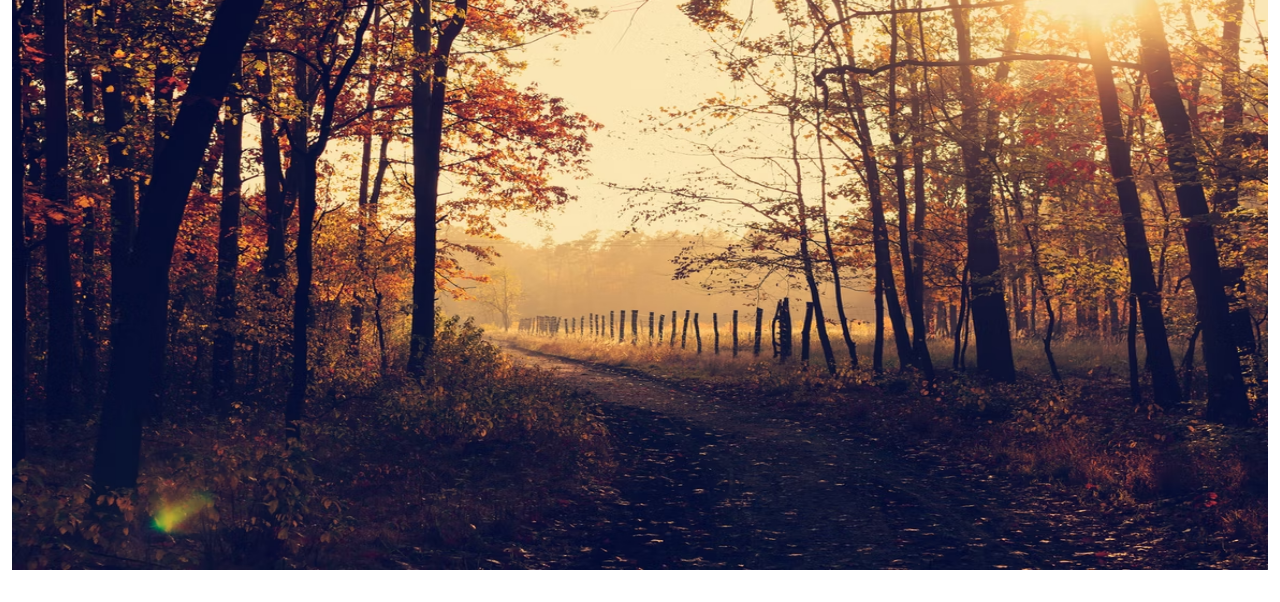
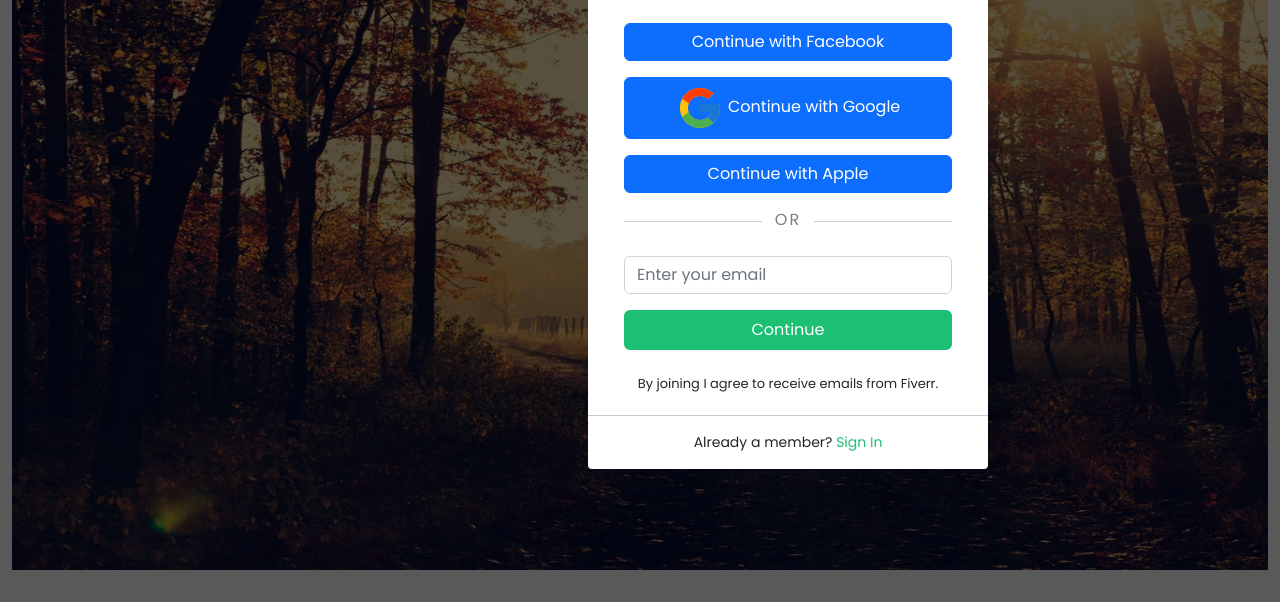
Before and after one commit to Roshan-hash-creator/Fiver-login-page, a plain HTML site: page index.html in a window 1280 px wide. Shown: the part 198-800 px from the top of the page. Drawn offline with nearby package versions, Linux system fonts and the light colour scheme.

Commit message:
Signin Popup functionalities updated

```diff
--- a/index.html
+++ b/index.html
@@ -19,6 +19,8 @@
 </head>
 
 <body>
+
+
 
     <!-- NAVBAR -->
     <nav class="navbar navbar-expand-lg">
@@ -66,7 +68,8 @@
                         </li>
                     </ul>
                     <button class="btn btn-outline-success px-3 border-1 btn-hover " type="submit"
-                        style="outline-color: #1DBF73; color: #1DBF73; font-weight: 450;" onclick="login()">JoIn</button>
+                        style="outline-color: #1DBF73; color: #1DBF73; font-weight: 450;"
+                        onclick="login()">JoIn</button>
                 </form>
 
 
@@ -279,17 +282,54 @@
     </div>
 
     <hr class="m-0">
+    <div class="row abc" id="signInPopup" style="display: block;">
+        <div class="col-5 cab p-0">
+            <i class="bi bi-x-lg float-end p-2 bg-danger text-light" onclick="dismiss()"></i>
+            <div class="header" style="padding: 0 36px 22px;
+            ">
+            <div class="titile m-0 " style="padding: 32px 0px;">
+                <h4 class="text-center" style="font-size: 24px; color: #404145;">Join Fiverr </h4>
+            </div>
 
-    <div class="position-relative">
-        <div class="position-absolute top-0 start-50 translate-middle">
-            <div class="row mx-auto" id="signInPopup" style="display: none; width: 240px; height: 120px;">
-                <i class="bi bi-x-lg" onclick="dismiss()"></i>
-                <div class="col-5">
-                    <h1>Hello</h1>
+                <div class="col d-grid gap-3">
+                    <button class="col-12 btn btn-primary">
+                        <span></span>
+                        Continue with Facebook</button>
+                    <button class="col-12 btn btn-primary">
+                        <span>
+                            <svg xmlns="http://www.w3.org/2000/svg" x="0px" y="0px"
+                            width="48" height="48"
+                            viewBox="0 0 48 48"
+                            style=" fill:#000000;"><path fill="#FFC107" d="M43.611,20.083H42V20H24v8h11.303c-1.649,4.657-6.08,8-11.303,8c-6.627,0-12-5.373-12-12c0-6.627,5.373-12,12-12c3.059,0,5.842,1.154,7.961,3.039l5.657-5.657C34.046,6.053,29.268,4,24,4C12.955,4,4,12.955,4,24c0,11.045,8.955,20,20,20c11.045,0,20-8.955,20-20C44,22.659,43.862,21.35,43.611,20.083z"></path><path fill="#FF3D00" d="M6.306,14.691l6.571,4.819C14.655,15.108,18.961,12,24,12c3.059,0,5.842,1.154,7.961,3.039l5.657-5.657C34.046,6.053,29.268,4,24,4C16.318,4,9.656,8.337,6.306,14.691z"></path><path fill="#4CAF50" d="M24,44c5.166,0,9.86-1.977,13.409-5.192l-6.19-5.238C29.211,35.091,26.715,36,24,36c-5.202,0-9.619-3.317-11.283-7.946l-6.522,5.025C9.505,39.556,16.227,44,24,44z"></path><path fill="#1976D2" d="M43.611,20.083H42V20H24v8h11.303c-0.792,2.237-2.231,4.166-4.087,5.571c0.001-0.001,0.002-0.001,0.003-0.002l6.19,5.238C36.971,39.205,44,34,44,24C44,22.659,43.862,21.35,43.611,20.083z"></path></svg>
+                        </span>
+                        Continue with Google</button>
+                    <button class="col-12 btn btn-primary">
+                        <span></span>
+                        Continue with Apple</button>
                 </div>
+                <div class="divider m-0 mb-4">
+                    <span>
+                        OR
+                    </span>
+                </div>
+
+                <div class="d-grid gap-3 mb-4" role="Input">
+                    <input class="form-control me-2" type="email" placeholder="Enter your email" aria-label="Input">
+                    <button class="btn" id="signInbtn" style="background-color: #1dbf73; color: white; padding: 7px 0px;">Continue</button>
+                </div>
+
+                <p style="font-size: 13px; text-align: center; margin: 0;">By joining I agree to receive emails from
+                    Fiverr.</p>
+
+            </div>
+
+            <hr class="w-100 m-0">
+            <div class="footer py-3" >
+                <p class="m-0 text-center " style="font-size: 14px;">Already a member? <span style="color: #1dbf73; cursor: pointer;">Sign In</span></p>
             </div>
         </div>
     </div>
+
 
     <div class="container-fluid">
         <div class="row">
--- a/style.css
+++ b/style.css
@@ -23,8 +23,63 @@ body {
     color: #1E1692 !important;
 }
 
+.abc {
+    background-color: rgba(0, 0, 0, .65);
+    display: flex;
+    justify-content: center;
+    align-items: center;
+    position: fixed;
+    z-index: 9999;
+    top: 0;
+    right: 0;
+    bottom: 0;
+    left: 0;
+}
 
+ .cab {
+    max-height: 90vh;
+    max-width: 600px;
+    position: relative;
+    top: 120px;
+    right: auto;
+    bottom: auto;
+    left: 600px;
+    border-radius: 4px;
+    background-color: rgb(255, 255, 255);
+    width: 400px;
+    overflow: auto;
+}
 
+.divider>span {
+    display: table;
+    font-size: 16px;
+    line-height: 24px;
+    letter-spacing: 2px;
+    margin: 15px auto 1em;
+    color: rgb(127, 127, 127);
+    position: relative;
+    text-align: center;
+    width: 100%;
+}
+
+.divider>span::before {
+    border-top: 1px solid rgb(204, 204, 204);
+    content: "";
+    display: table-cell;
+    position: relative;
+    top: 0.8em;
+    width: 42%;
+    /* height: 1px; */
+}
+
+.divider>span::after {
+    border-top: 1px solid rgb(204, 204, 204);
+    content: "";
+    display: table-cell;
+    position: relative;
+    top: 0.8em;
+    width: 42%;
+}
 @media screen and (min-width : 993px) {
     .dropdown:hover .dropdown-menu {
         display: block !important;
@@ -38,6 +93,22 @@ body {
         display: none !important;
     }
 
+    /* .cab{
+        max-height: 90vh;
+        max-width: 600px;
+        position: relative;
+        top: auto;
+        right: auto;
+        bottom: auto;
+        left: auto;
+        border-radius: 4px;
+        background-color: rgb(255, 255, 255);
+    }
+    .cab{
+        width: 400px;
+        padding: 0 36px 24px;
+    } */
+
 }
 
 @media screen and (min-width : 1461px) {
@@ -46,8 +117,9 @@ body {
         margin-right: 40px !important;
     }
 }
+
 @media screen and (min-width : 1231px) and (max-width: 1342px) {
-    .search{
+    .search {
         width: 30% !important;
     }
 }
```
